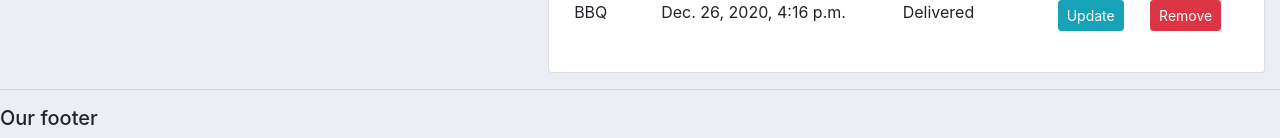
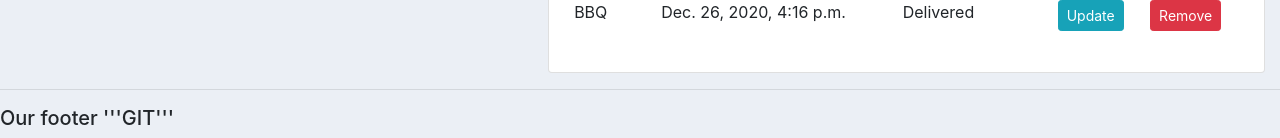
Before and after one commit to haythamSaqer/customer-management-using-django, a Django app: page / in a window 1280 px wide. Shown: the part 720-858 px from the top of the page. Run offline with Django 3.2, Linux system fonts and the light colour scheme; a user stored in the database is signed in; data comes from the database, SQL or seed files in the repository; some libraries are stand-ins or nearby versions.

Commit message:
the first commit from pycharm

```diff
--- a/djangoProject1/accounts/templates/accounts/main.html
+++ b/djangoProject1/accounts/templates/accounts/main.html
@@ -1,5 +1,4 @@
 {% load static %}
-
 <!DOCTYPE html>
 <html>
 <head>
@@ -18,7 +17,7 @@
 	{% endblock %}
     </div>
 	<hr>
-	<h5>Our footer</h5>
+	<h5>Our footer '''GIT'''</h5>
 
 </body>
 
```
